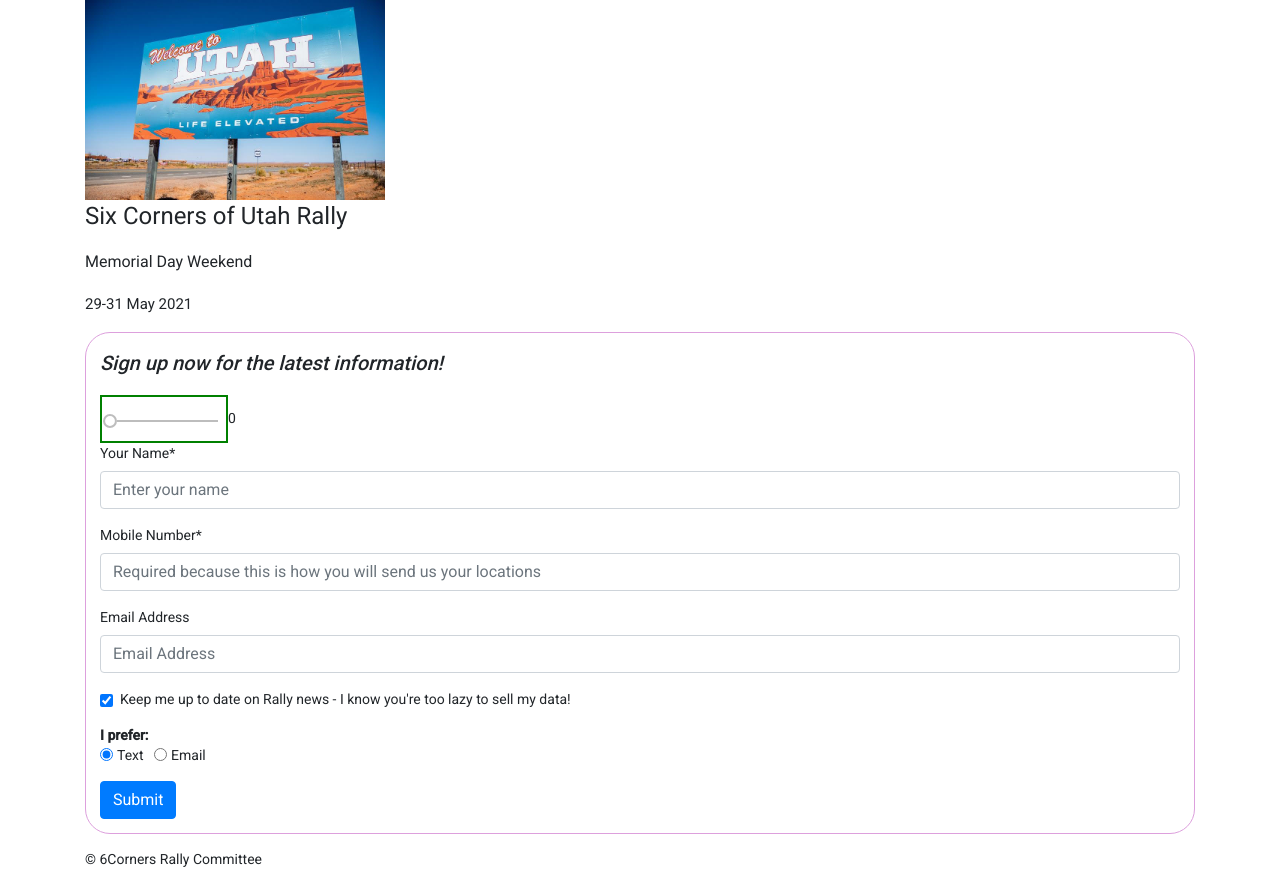
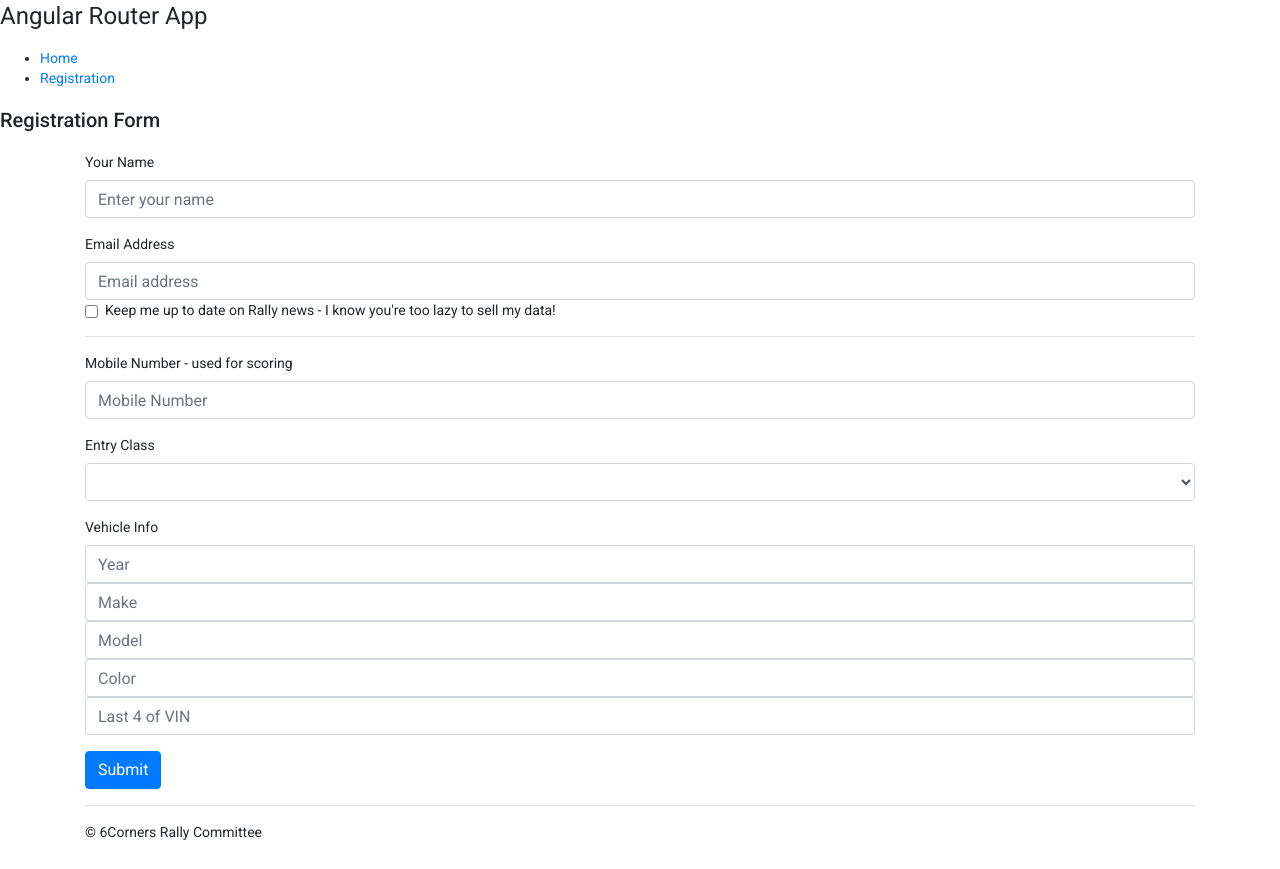
Before and after one commit to braunj/sixcorners, an Angular app: page /registration in a window 1280 px wide. Before the commit this address led to /. After the commit the page ends 842 px from the top, so only its background shows below. Built offline with nearby package versions, Linux system fonts and the light colour scheme.

Commit message:
routing and reg form html

```diff
--- a/src/app/app-routing.module.ts
+++ b/src/app/app-routing.module.ts
@@ -1,10 +1,16 @@
 import { NgModule } from '@angular/core';
 import { RouterModule, Routes } from '@angular/router';
+import { HomeComponent } from './home/home.component';
+import { RegistrationComponent } from './registration/registration.component';
 
-const routes: Routes = [];
+const routes: Routes = [
+  { path: 'home', component: HomeComponent },
+  { path: 'registration', component: RegistrationComponent },
+  { path: '', component: HomeComponent },
+];
 
 @NgModule({
   imports: [RouterModule.forRoot(routes)],
-  exports: [RouterModule]
+  exports: [RouterModule],
 })
-export class AppRoutingModule { }
+export class AppRoutingModule {}
--- a/src/app/app.component.html
+++ b/src/app/app.component.html
@@ -1,2 +1,12 @@
-<app-home></app-home>
-<!-- <app-registration></app-registration> -->
+<h1>Angular Router App</h1>
+<!-- This nav gives you links to click, which tells the router which route to use (defined in the routes constant in  AppRoutingModule) -->
+<nav>
+  <ul>
+    <li><a routerLink="/home" routerLinkActive="active">Home</a></li>
+    <li>
+      <a routerLink="/registration" routerLinkActive="active">Registration</a>
+    </li>
+  </ul>
+</nav>
+<!-- The routed views render in the <router-outlet>-->
+<router-outlet></router-outlet>
--- a/src/app/home/home.component.html
+++ b/src/app/home/home.component.html
@@ -1,26 +1,15 @@
 <div class="container">
   <img src="../assets/images/welcome.jpg" width="300" />
   <h1>Six Corners of Utah Rally</h1>
-  <h3>Memorial Day Weekend</h3>
-  <h4>29-31 May 2021</h4>
+  <h2>Memorial Day Weekend</h2>
+  <h2>29-31 May 2021</h2>
   <form #homeForm="ngForm" (ngSubmit)="onSubmit(homeForm)" class="formBorder">
     <h2>
       <i>Sign up now for the latest information!</i>
     </h2>
 
-    <mat-slider
-      min="1"
-      max="100"
-      step="1"
-      value="1"
-      name="slider"
-      [(ngModel)]="slider"
-    >
-    </mat-slider
-    >{{ slider }}
-
     <div class="form-group">
-      <label for="name">Your Name*</label>
+      <label for="name">Your Name *</label>
       <input
         id="name"
         name="name"
@@ -42,8 +31,8 @@
       </div>
     </div>
 
-    <div class="form-group">
-      <label for="mobile">Mobile Number*</label>
+    <!-- <div class="form-group">
+      <label for="mobile">Mobile Number *</label>
       <input
         type="tel"
         name="mobile"
@@ -59,7 +48,7 @@
       >
         Enter your mobile number
       </div>
-    </div>
+    </div> -->
 
     <div class="form-group">
       <label for="email">Email Address</label>
@@ -95,7 +84,7 @@
       </label>
     </div>
 
-    <strong>I prefer:</strong>
+    <!-- <strong>I prefer:</strong>
     <div class="form-group form-inline">
       <div class="form-check">
         <input
@@ -121,7 +110,7 @@
         />
         <label class="form-check-label" for="comPrefEmail">Email</label>
       </div>
-    </div>
+    </div> -->
 
     <div [hidden]="!postError" class="alert alert-danger">
       {{ postErrorMsg }}
--- a/src/app/registration/registration.component.html
+++ b/src/app/registration/registration.component.html
@@ -1,6 +1,7 @@
 <h2>Registration Form</h2>
 <div class="container">
   <form #regForm="ngForm" (ngSubmit)="onSubmit(regForm)">
+    <!-- name -->
     <div class="form-group">
       <label for="name">Your Name</label>
       <input
@@ -10,6 +11,7 @@
         placeholder="Enter your name"
       />
     </div>
+    <!-- email -->
     <div class="form-group">
       <label for="email">Email Address</label>
       <input
@@ -18,7 +20,7 @@
         class="form-control"
         placeholder="Email address"
       />
-    </div>
+      <!-- offers checkbox -->
       <div class="form-check form-group">
         <input
           class="form-check-input"
@@ -27,26 +29,71 @@
           id="emailOffers"
           name="emailOffers"
         />
-      <!-- [(ngModel)]="userSettings.emailOffers"> -->
+        <!-- [(ngModel)]="us      erSettings.emailOffers"> -->
         <label class="form-check-label" for="emailOffers">
           Keep me up to date on Rally news - I know you're too lazy to sell my
           data!
         </label>
       </div>
-
-    <p *ngFor="let enum of classEnum">
-      {{ enum }}
-    </p>
-
+      <hr />
+      <!-- mobile -->
+    </div>
+    <div class="form-group">
+      <label for="email">Mobile Number - used for scoring</label>
+      <input
+        id="mobile"
+        name="mobile"
+        class="form-control"
+        placeholder="Mobile Number"
+      />
+    </div>
+    <!-- entry class -->
     <div class="form-group">
       <label for="entryClass">Entry Class</label>
       <select class="form-control" name="entryClass" id="entryClass" ngModel>
         <option value="0">Street Motorcycle</option>
         <option value="1">Adventure Motorcycle</option>
         <option value="2">Vintage (1979 or older)</option>
-        <option value="3">Scooter (10 inch wheels or smaller)</option>
+        <option value="3">Scooter (12 inch wheels or smaller)</option>
       </select>
     </div>
+    <!-- vehicle -->
+    <div class="form-group">
+      <label for="vehicleYear">Vehicle Info</label>
+      <input
+        id="vehicleYear"
+        name="vehicleYear"
+        class="form-control"
+        placeholder="Year"
+      />
+      <input
+        id="vehicleMake"
+        name="vehicleMake"
+        class="form-control"
+        placeholder="Make"
+      />
+      <input
+        id="vehicleModel"
+        name="vehicleModel"
+        class="form-control"
+        placeholder="Model"
+      />
+      <input
+        id="vehicleColor"
+        name="vehicleColor"
+        class="form-control"
+        placeholder="Color"
+      />
+      <input
+        id="vehicleVIN4"
+        name="vehicleVIN4"
+        class="form-control"
+        placeholder="Last 4 of VIN"
+        minLength="4"
+        maxlength="4"
+      />
+    </div>
+
     <button class="btn btn-primary">Submit</button>
   </form>
   <hr />
--- a/src/index.html
+++ b/src/index.html
@@ -1,19 +1,23 @@
-<!doctype html>
+<!DOCTYPE html>
 <html lang="en">
-
   <head>
-  <meta charset="utf-8">
+    <meta charset="utf-8" />
     <title>Six Corners of Utah</title>
-  <base href="/">
-  <meta name="viewport" content="width=device-width, initial-scale=1">
-  <link rel="icon" type="image/x-icon" href="favicon.ico">
-  <link rel="preconnect" href="https://fonts.gstatic.com">
-  <link href="https://fonts.googleapis.com/css2?family=Roboto:wght@300;400;500&display=swap" rel="stylesheet">
-  <link href="https://fonts.googleapis.com/icon?family=Material+Icons" rel="stylesheet">
+    <base href="/" />
+    <meta name="viewport" content="width=device-width, initial-scale=1" />
+    <link rel="icon" type="image/x-icon" href="favicon.ico" />
+    <link rel="preconnect" href="https://fonts.gstatic.com" />
+    <link
+      href="https://fonts.googleapis.com/css2?family=Roboto:wght@300;400;500&display=swap"
+      rel="stylesheet"
+    />
+    <link
+      href="https://fonts.googleapis.com/icon?family=Material+Icons"
+      rel="stylesheet"
+    />
   </head>
 
   <body class="mat-typography">
     <app-root></app-root>
   </body>
-
 </html>
```
Also changed, not shown: src/app/registration/registration.component.ts (+5 -3 lines). Lines whose indentation alone changed are shown as unchanged.
